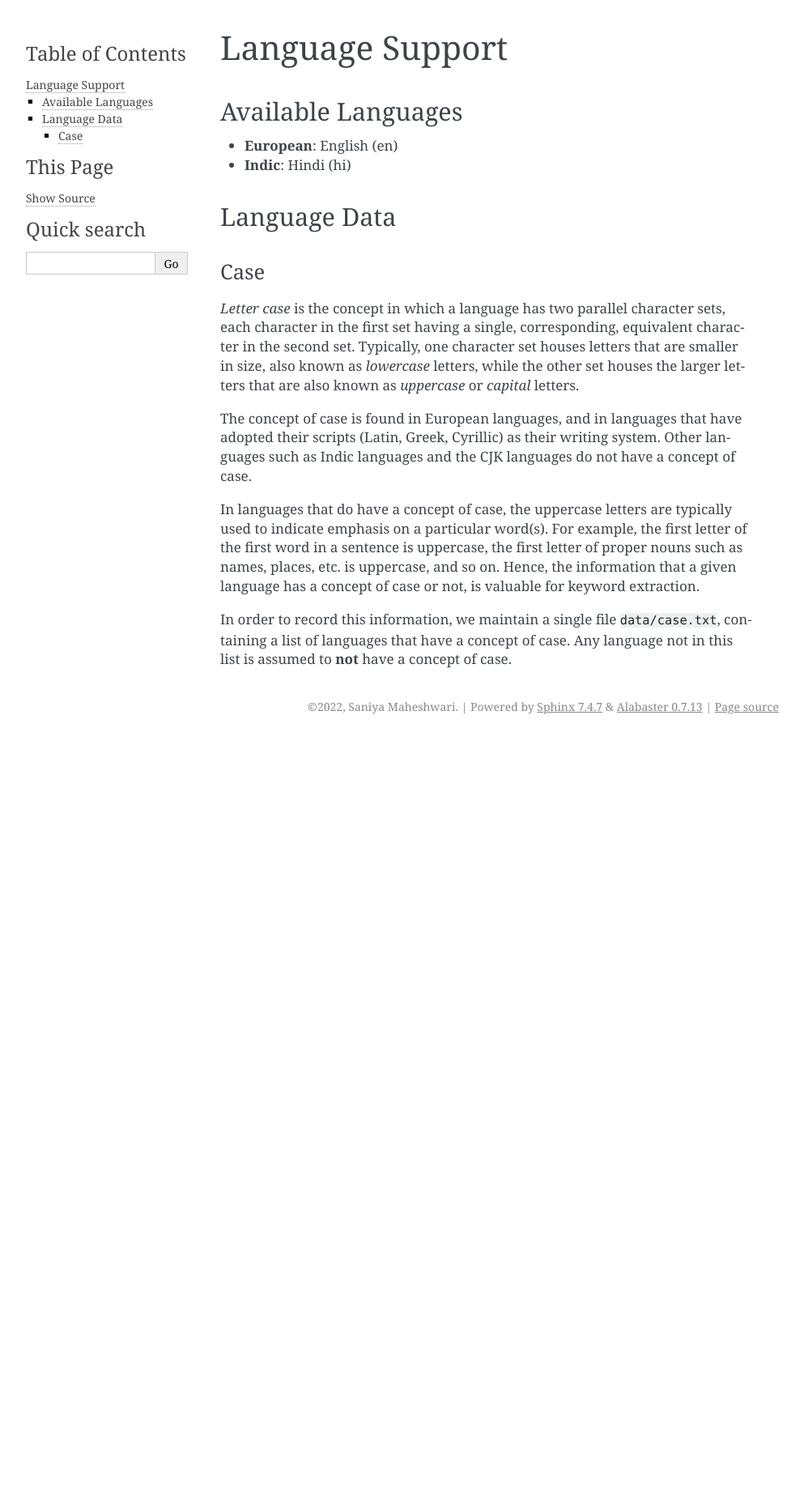
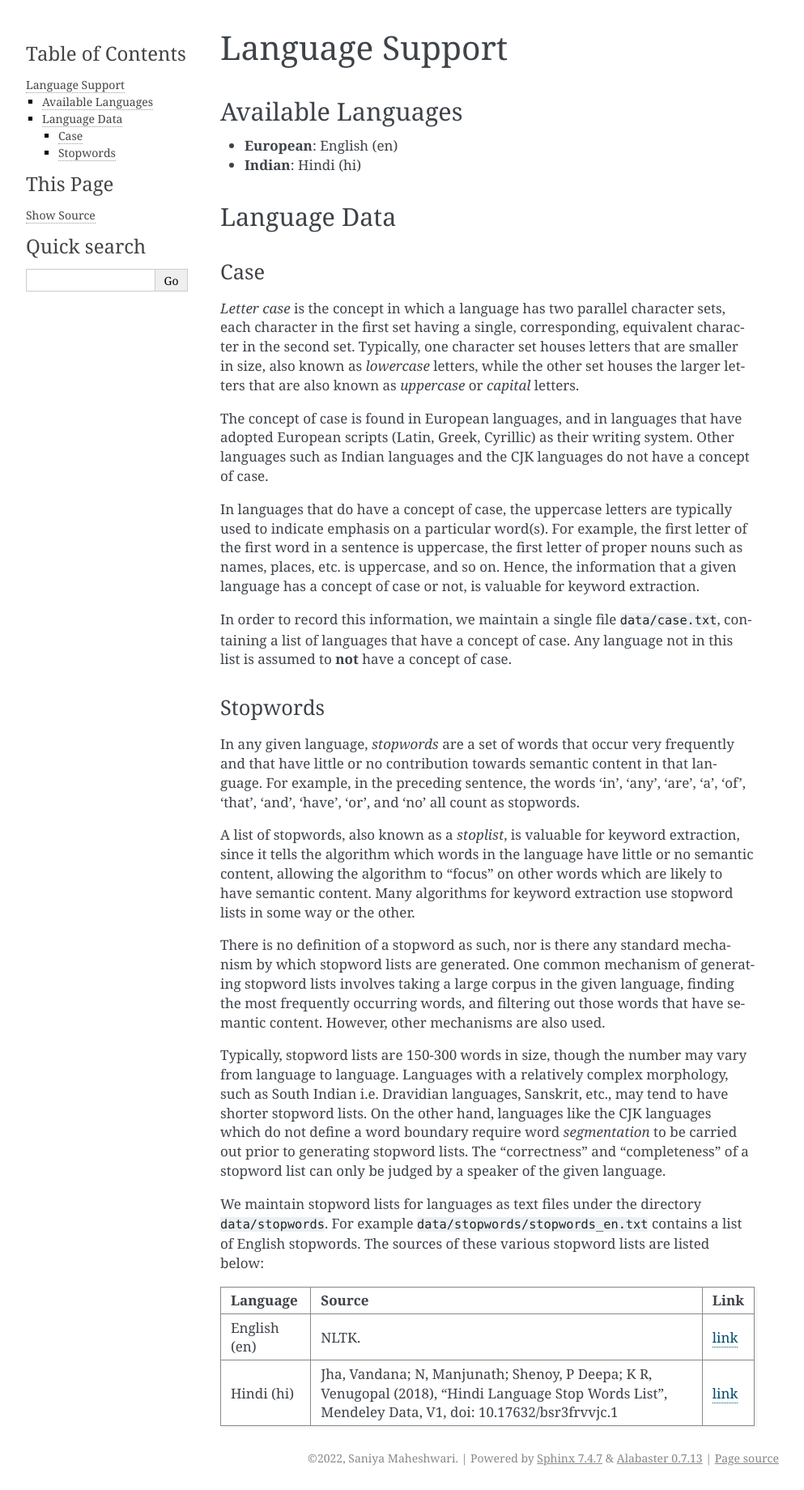
Before and after one commit to codeandfire/keywey, a Sphinx documentation site: the page built from docs/userguide/language_support.rst, in a window 1280 px wide. Shown: the whole page at 81% size, without its empty margins (148-1141 px from the left). Built offline with Sphinx 7.4.7, drawn with Linux system fonts in a browser that asks for light colours; before the commit the page ends 912 px from its top, so only the background shows below that.

Commit message:
Added docs on Stopwords in Language Data section

```diff
--- a/docs/userguide/language_support.rst
+++ b/docs/userguide/language_support.rst
@@ -6,7 +6,7 @@ Available Languages
 ===================
 
 * **European**: English (en)
-* **Indic**: Hindi (hi)
+* **Indian**: Hindi (hi)
 
 Language Data
 =============
@@ -17,8 +17,8 @@ Case
 *Letter case* is the concept in which a language has two parallel character sets, each character in the first set having a single, corresponding, equivalent character in the second set.
 Typically, one character set houses letters that are smaller in size, also known as *lowercase* letters, while the other set houses the larger letters that are also known as *uppercase* or *capital* letters.
 
-The concept of case is found in European languages, and in languages that have adopted their scripts (Latin, Greek, Cyrillic) as their writing system.
-Other languages such as Indic languages and the CJK languages do not have a concept of case.
+The concept of case is found in European languages, and in languages that have adopted European scripts (Latin, Greek, Cyrillic) as their writing system.
+Other languages such as Indian languages and the CJK languages do not have a concept of case.
 
 In languages that do have a concept of case, the uppercase letters are typically used to indicate emphasis on a particular word(s).
 For example, the first letter of the first word in a sentence is uppercase, the first letter of proper nouns such as names, places, etc. is uppercase, and so on.
@@ -26,3 +26,33 @@ Hence, the information that a given language has a concept of case or not, is va
 
 In order to record this information, we maintain a single file ``data/case.txt``, containing a list of languages that have a concept of case.
 Any language not in this list is assumed to **not** have a concept of case.
+
+Stopwords
+---------
+
+In any given language, *stopwords* are a set of words that occur very frequently and that have little or no contribution towards semantic content in that language.
+For example, in the preceding sentence, the words 'in', 'any', 'are', 'a', 'of', 'that', 'and', 'have', 'or', and 'no' all count as stopwords.
+
+A list of stopwords, also known as a *stoplist*, is valuable for keyword extraction, since it tells the algorithm which words in the language have little or no semantic content, allowing the algorithm to "focus" on other words which are likely to have semantic content.
+Many algorithms for keyword extraction use stopword lists in some way or the other.
+
+There is no definition of a stopword as such, nor is there any standard mechanism by which stopword lists are generated.
+One common mechanism of generating stopword lists involves taking a large corpus in the given language, finding the most frequently occurring words, and filtering out those words that have semantic content.
+However, other mechanisms are also used.
+
+Typically, stopword lists are 150-300 words in size, though the number may vary from language to language.
+Languages with a relatively complex morphology, such as South Indian i.e. Dravidian languages, Sanskrit, etc., may tend to have shorter stopword lists.
+On the other hand, languages like the CJK languages which do not define a word boundary require word *segmentation* to be carried out prior to generating stopword lists.
+The "correctness" and "completeness" of a stopword list can only be judged by a speaker of the given language.
+
+We maintain stopword lists for languages as text files under the directory ``data/stopwords``.
+For example ``data/stopwords/stopwords_en.txt`` contains a list of English stopwords.
+The sources of these various stopword lists are listed below:
+
+============ =========================================================================== ========================================================================================
+Language     Source                                                                      Link
+============ =========================================================================== ========================================================================================
+English (en) NLTK.                                                                       `link <https://github.com/nltk/nltk_data/blob/gh-pages/packages/corpora/stopwords.zip>`_
+Hindi (hi)   Jha, Vandana; N, Manjunath; Shenoy, P Deepa; K R, Venugopal (2018), "Hindi  `link <https://data.mendeley.com/datasets/bsr3frvvjc/1>`_
+             Language Stop Words List", Mendeley Data, V1, doi: 10.17632/bsr3frvvjc.1
+============ =========================================================================== ========================================================================================
```
